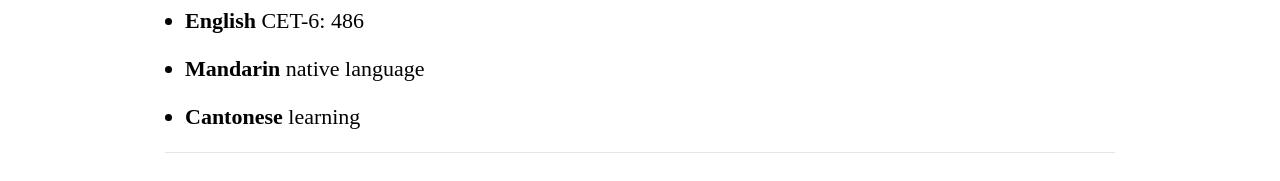
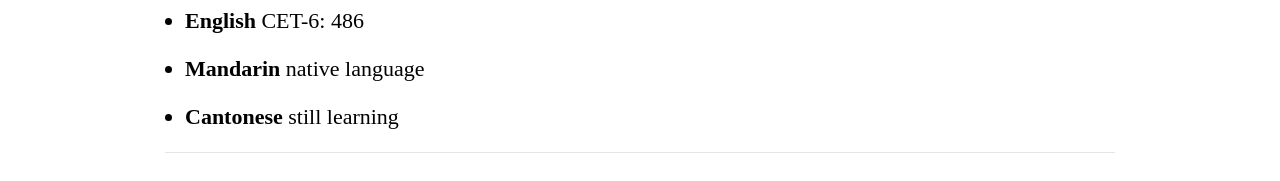
Before and after one commit to aloeordown/huiliu, a Jekyll site: the page built from index.md, in a window 1280 px wide. Shown: the part 1780-1961 px from the top of the page. Built offline with Jekyll 4.4.1, drawn with Linux system fonts in a browser that asks for light colours; our own code applies the rules of GitHub Pages for plain Markdown files.

Commit message:
Update index.md

```diff
--- a/index.md
+++ b/index.md
@@ -58,4 +58,4 @@ Python, Java, C/C++, HTML/CSS, Xtext, Xtend, React, Latex, Git, Markdown.
 
 - **Mandarin** native language
 
-- **Cantonese** learning
+- **Cantonese** still learning
```
